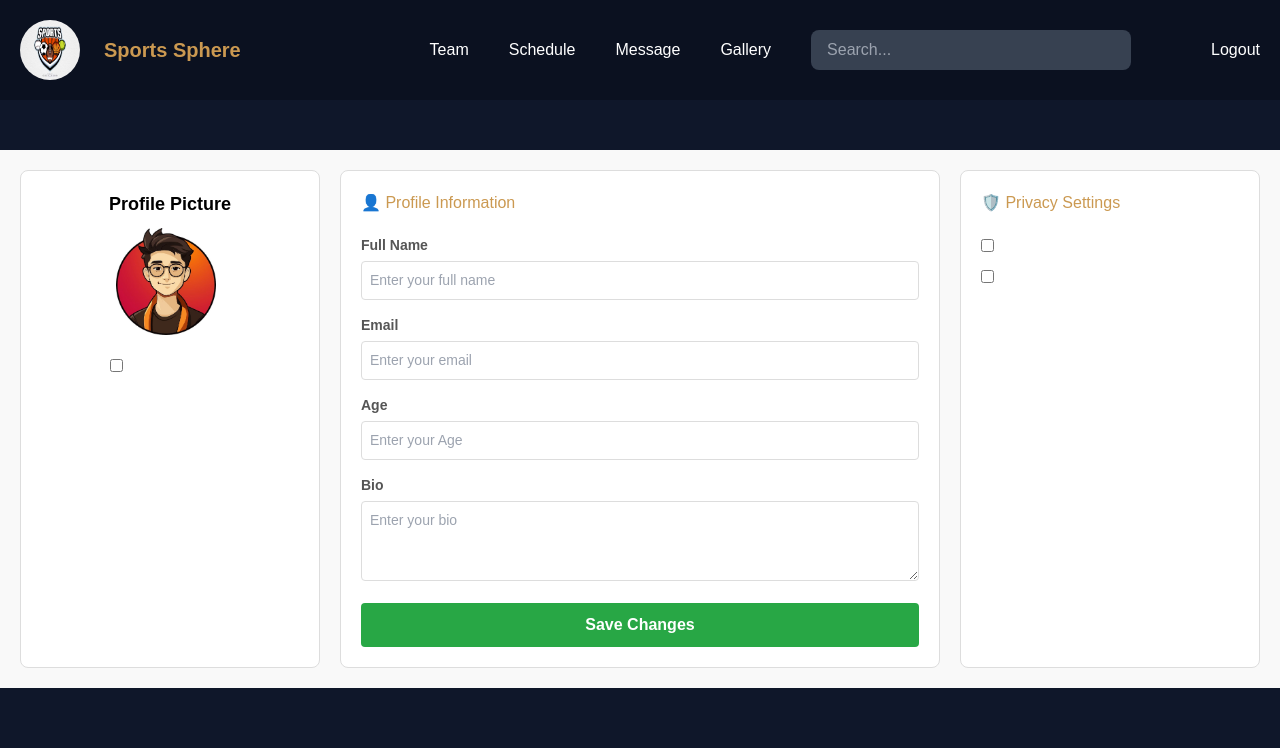
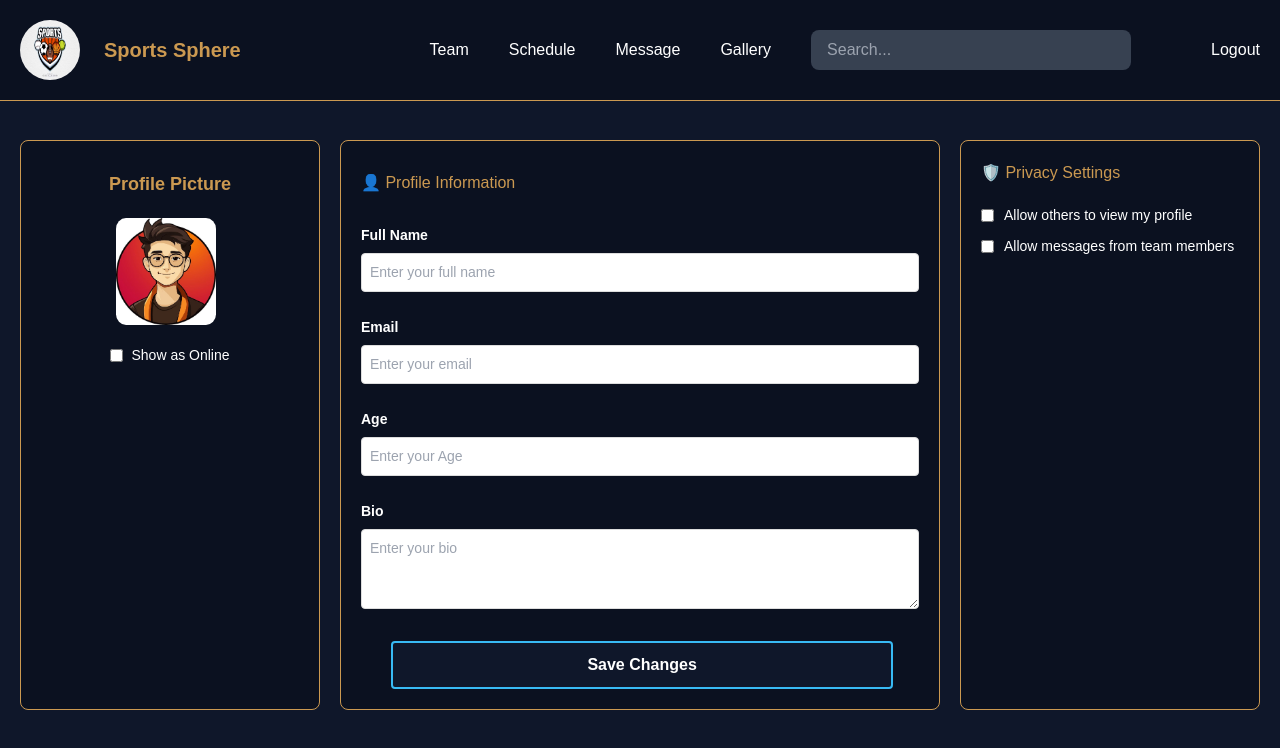
Before and after one commit to Rajeshbabu21/Sports-Sphere, a React (Vite) app in the folder Sports-Sphere/: page /user in a window 1280 px wide. Shown: the top 748 px of the page. Built offline with nearby package versions, Linux system fonts and the light colour scheme; grey boxes are pictures that could not be loaded; a web font is replaced by a local one.

Commit message:
updated css

```diff
--- a/Sports-Sphere/src/Auth/ImagePage.jsx
+++ b/Sports-Sphere/src/Auth/ImagePage.jsx
@@ -30,7 +30,14 @@ function ImagePage() {
           border: '2px solid black',
         }}
       />
-      <Typography variant='h4' gutterBottom>
+      <Typography
+        variant='h4'
+        sx={{
+          mb:'4',
+           color: 'rgb(56, 186, 244)'
+         }} // Adding the color here
+        gutterBottom
+      >
         Welcome to the Home Page
       </Typography>
       <Container maxWidth='xs' sx={{ textAlign: 'center' }}>
--- a/Sports-Sphere/src/Auth/LoginForm.jsx
+++ b/Sports-Sphere/src/Auth/LoginForm.jsx
@@ -64,7 +64,7 @@ function LoginForm() {
         borderRadius: 2,
         boxShadow: 3,
         // background: 'rgb(11 17 32)',
-        backgroundColor: 'rgb(11, 17, 32)', // Background color added here
+        backgroundColor: 'white', // Background color added here
       }}
     >
       {/* Title */}
--- a/Sports-Sphere/src/Auth/SignUpForm.jsx
+++ b/Sports-Sphere/src/Auth/SignUpForm.jsx
@@ -46,9 +46,16 @@ function SignUpForm() {
         maxWidth: 400,
         mx: 'auto',
         mt: 17,
+        // overflowY: 'hidden',
+         // Prevent vertical scroll
+        // height: '100vh',
+         // Set container height to viewport height
         p: 3,
-        border: '1px solid #ddd',
+        // px:5,
+        // pt:10,
+        // border: '1px solid #ddd',
         borderRadius: 2,
+        backgroundColor: 'white',
         boxShadow: 3,
       }}
     >
--- a/Sports-Sphere/src/Componenets/Navbar/Navbar.jsx
+++ b/Sports-Sphere/src/Componenets/Navbar/Navbar.jsx
@@ -17,7 +17,7 @@ const Navbar = () => {
   }
 
   return (
-    <div className='w-full fixed top-0 left-0 z-50 bg-darkGray text-white p-5 '>
+    <div className='w-full fixed top-0 left-0 z-50 bg-darkGray text-white p-5 border-b-[1px] border-customColor '>
       <nav className='flex justify-between items-center'>
         {/* Logo and Title Section */}
         <div className='flex items-center'>
--- a/Sports-Sphere/src/Pages/Carrom/carrom.css
+++ b/Sports-Sphere/src/Pages/Carrom/carrom.css
@@ -11,6 +11,7 @@
   color: #fff;
   border: 1px solid #333;
   margin-top: 140px;
+  /* overflow-y: hidden; */
 }
 
 .title {
--- a/Sports-Sphere/src/Pages/Gallery/gallery.css
+++ b/Sports-Sphere/src/Pages/Gallery/gallery.css
@@ -32,6 +32,11 @@ body{
   margin-top: 8px;
   vertical-align: middle;
   width: 100%;
+  transition: transform 0.3s ease-in-out; /* Smooth transition */
+}
+.column img:hover {
+  transform: scale(1.1); /* Scales the image down to 90% of its size */
+
 }
 
 /* Responsive layout - makes a two column-layout instead of four columns */
--- a/Sports-Sphere/src/Pages/Message/message.css
+++ b/Sports-Sphere/src/Pages/Message/message.css
@@ -1,20 +1,20 @@
 /* Main Page Layout */
 .messages-page {
   display: flex;
-  background-color: black;
-  height: 80vh;
-  background-color: #f8f9fa;
+  /* background-color: black; */
+  height: 95vh;
+  /* background-color: #f8f9fa; */
    /* Light grey background */
   padding-top: 10rem;
-  margin-left:115px;
+  margin-left:50px;
 }
 
 /* Sidebar Styles */
 .sidebar {
   width: 25%;
   /* background-color: #ffffff; */
-  /* background-color: rgb(206, 197, 197); */
-  border-right: 1px solid #dee2e6;
+  background-color: rgb(11 17 32);
+  /* border-right: 1px solid #dee2e6; */
   padding: 1rem;
   display: flex;
   flex-direction: column;
@@ -31,19 +31,23 @@
 .sidebar-header h2 {
   font-size: 1.25rem;
   margin: 0;
+  color: white;
 }
 
 .btn-new-message {
-  background-color: #0d6efd; /* Bootstrap primary color */
+  background-color: rgb(11 17 32); /* Bootstrap primary color */
   border: none;
   color: #ffffff;
   padding: 0.5rem 1rem;
   border-radius: 0.25rem;
   cursor: pointer;
+  border:  1px solid rgb(56 186 244);
+  transition: background-color 0.3s ease, transform 0.3s ease;
 }
 
 .btn-new-message:hover {
   background-color: #0056b3;
+      transform: scale(1.05);
 }
 
 .sidebar-search {
@@ -52,6 +56,10 @@
   padding: 0.5rem;
   /* border: 1px solid #ced4da; */
   border-radius: 0.25rem;
+}
+
+.search-input : focus{
+  border: 1px solid rgb(56 186 244);
 }
 
 .search-input {
@@ -65,8 +73,9 @@
 /* Chat Area Styles */
 .chat-area {
   /* flex-grow: 1; */
-  width: 65%;
-  background-color: black;
+  width: 70%;
+  /* background-color: black; */
+  background-color: rgb(11 17 32);
   display: flex;
   justify-content: center;
   align-items: center;
@@ -78,7 +87,7 @@
 
 .chat-placeholder {
   text-align: center;
-  color: #6c757d; /* Bootstrap secondary color */
+  color: white; /* Bootstrap secondary color */
 }
 
 .chat-placeholder .chat-icon {
--- a/Sports-Sphere/src/Pages/Schedule/Dashboard.css
+++ b/Sports-Sphere/src/Pages/Schedule/Dashboard.css
@@ -7,17 +7,17 @@
   /* margin-top: 150px; */
   /* height: 100vh; */
   /* margin-top: 190px; */
-  padding-top: 170px;
+  padding-top: 150px;
   overflow: hidden;
   /* background-color:#000B58; */
-  margin-left: 80px;
-  margin-right: 80px;
-  column-gap: 30px;
+  margin-left: 40px;
+  margin-right: 40px;
+  column-gap: 40px;
 }
 
 /* Sidebar Section */
 .sidebar-1 {
-  width: 400px;
+  width: 450px;
   /* background-color: white; */
   /* background-color: ; */
   background-color: rgb(11 17 32);
@@ -45,14 +45,15 @@
   margin-bottom: 5px;
   font-weight: bold;
   color: white;
-  margin-top: 10px;
+  margin-top: 15px;
 }
 
 label {
   display: flex;
   align-items: center;
-  margin-bottom: 5px;
+  margin-bottom: 10px;
   color: white;
+  font-size: 1rem;
 }
 
 input[type="checkbox"] {
@@ -62,7 +63,7 @@ input[type="checkbox"] {
 /* Quick Add Section */
 .quick-add-btn {
   display: block;
-  width: 100%;
+  width: 70%;
   padding: 10px;
   margin-bottom: 10px;
   border: none;
@@ -71,34 +72,50 @@ input[type="checkbox"] {
   font-weight: bold;
   color: white;
   cursor: pointer;
-  text-align: left;
+  text-align: center;
+  margin-left: 50px;
+  transition: background-color 0.3s ease, transform 0.3s ease;
 }
 
+
 .match-btn {
-  /* background-color: #007bff; */
   background-color: hsl(240deg 2.94% 13.33%);
-  /* background-color: hsl(240deg 2.94% 13.33%); */
   border: 1px solid rgb(56 186 244);
-
+  transition: background-color 0.3s ease, transform 0.3s ease;
   margin-top: 15px;
-  margin-bottom: 20px;
+  margin-bottom: 25px;
 }
 
 
 .practice-btn {
-  margin-bottom: 20px;
-    background-color: hsl(240deg 2.94% 13.33%);
+  /* transition: background-color 0.3s ease, transform 0.3s ease;  */
+  margin-bottom: 25px;
+  background-color: hsl(240deg 2.94% 13.33%);
+  border: 1px solid rgb(56 186 244);
   /* background-color: #17a2b8; */
 }
+
+.practice-btn :hover{
+  /* transform: scale(1.05); */
+
+  background-color:rgb(56 186 244) ;
+    transform: scale(1.05);
+}
+
+
+
 
 .meeting-btn {
   /* background-color: #28a745; */
     background-color: hsl(240deg 2.94% 13.33%);
-  margin-bottom: 20px;
+    border: 1px solid rgb(56 186 244);
+  margin-bottom: 25px;
 }
 
 .quick-add-btn:hover {
-  opacity: 0.9;
+  /* opacity: 0.9; */
+  background-color: rgb(56 186 244);
+  transform: scale(1.05);
 }
 
 /* Schedule View Section */
--- a/Sports-Sphere/src/Pages/Team/FindTeamPage.css
+++ b/Sports-Sphere/src/Pages/Team/FindTeamPage.css
@@ -3,7 +3,7 @@
   justify-content: center;
   align-items: center;
   flex-direction: column;
-  padding-top: 30px;
+  padding-top: 60px;
   height:100vh;
   /* position: fixed; */
   background-color: rgb(15 23 42);
--- a/Sports-Sphere/src/Pages/UserProfile/user.css
+++ b/Sports-Sphere/src/Pages/UserProfile/user.css
@@ -4,16 +4,17 @@
   flex-wrap: wrap;
   gap: 20px;
   padding: 20px;
-  background-color: #f9f9f9;
-  margin-top: 150px;
+  /* background-color: #f9f9f9; */
+  /* margin-top: 150px; */
+  padding-top: 140px;
 }
 
 /* Profile Picture Section */
 .profile-picture-section {
   flex: 1;
   max-width: 300px;
-  background: #fff;
-  border: 1px solid #ddd;
+  background: rgb(11 17 32);
+  border: 1px solid rgb(203, 153, 81);
   border-radius: 8px;
   padding: 20px;
   text-align: center;
@@ -26,8 +27,10 @@
 .loading-text {
   font-size: 18px;
   font-weight: bold;
-  margin-bottom: 10px;
+  margin-top: 10px;
+  color: rgb(203, 153, 81);
   /* margin-right: 70px; */
+  margin-bottom: 20px;
 }
 
 .loading-spinner {
@@ -46,25 +49,27 @@
 /* Profile Information Section */
 .profile-information-section {
   flex: 2;
-  background: #fff;
-  border: 1px solid #ddd;
+  background: rgb(11 17 32);
+  border: 1px solid rgb(203, 153, 81);
   border-radius: 8px;
   padding: 20px;
 }
 
 .profile-information-section h3 {
-  margin-bottom: 20px;
+  margin-top: 10px;
+  margin-bottom: 30px;
 }
 
 .form-group {
-  margin-bottom: 15px;
+  margin-bottom: 25px;
 }
 
 .form-group label {
   display: block;
   font-size: 14px;
   font-weight: bold;
-  margin-bottom: 5px;
+  margin-bottom: 7px;
+  color: white;
 }
 
 .form-group input,
@@ -82,7 +87,7 @@ textarea {
 }
 
 .add-interest-btn {
-  background-color: #007bff;
+  background-color: rgb(11 17 32);
   color: #fff;
   border: none;
   padding: 8px 12px;
@@ -97,27 +102,32 @@ textarea {
 
 .save-changes-btn {
   display: block;
-  width: 100%;
-  background-color: #28a745;
+  width: 90%;
+  background-color: rgb(15 23 42);
+  /* border: 1px solid  ; */
+  border: 2px solid rgb(56 186 244);
   color: #fff;
-  border: none;
+  /* border: none; */
   padding: 10px;
   border-radius: 4px;
   cursor: pointer;
   font-size: 16px;
   font-weight: bold;
+  margin-left: 30px;
+    transition: background-color 0.3s ease, transform 0.3s ease;
 }
 
 .save-changes-btn:hover {
-  background-color: #218838;
+  background-color: rgb(56 186 244);
+    transform: scale(1.02); /* Slightly enlarge the button on hover */
 }
 
 /* Privacy Settings Section */
 .privacy-settings-section {
   flex: 1;
   max-width: 300px;
-  background: #fff;
-  border: 1px solid #ddd;
+  background: rgb(11 17 32);
+  border: 1px solid rgb(203, 153, 81);
   border-radius: 8px;
   padding: 20px;
 }
@@ -140,4 +150,5 @@ textarea {
 .ram{
  width: 100px;
  margin-left: 75px;
+ border-radius: 10%;
 }
--- a/Sports-Sphere/tailwind.config.js
+++ b/Sports-Sphere/tailwind.config.js
@@ -8,7 +8,9 @@ export default {
         darkGray: 'rgb(11 17 32)',
         card: 'hsl(240deg 2.94% 13.33%)',
         cardover: 'rgb(56 186 244)',
-        customColor: 'rgb(203, 153, 81)', // Add your custom color
+        customColor: 'rgb(203, 153, 81)',
+        customColor2: 'rgb(233, 183, 131)',
+         // Add your custom color
       },
     },
   },
```
